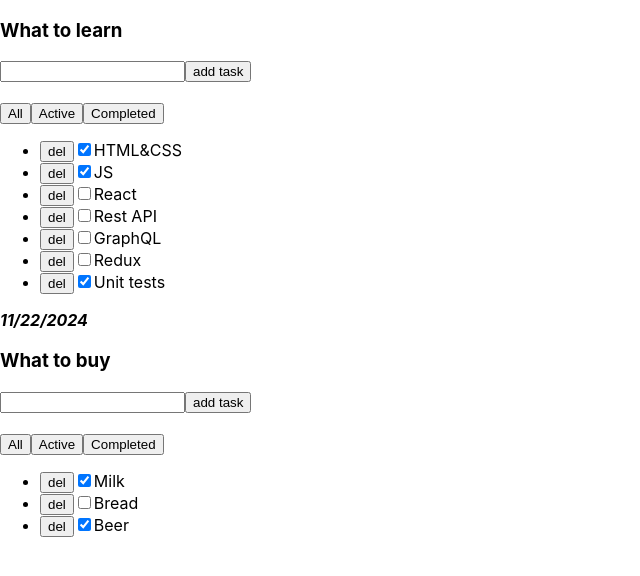
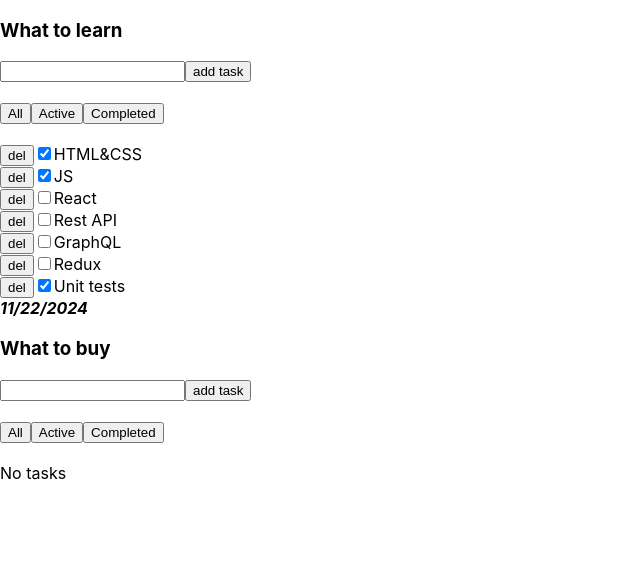
Before and after one commit to Odinokun/ca-todo-practice, a React (Create React App) app: page / in a window 1280 px wide. Shown: the top 576 px of the page, without its empty margins (0-640 px from the left). Built offline with nearby package versions, Linux system fonts and the light colour scheme.

Commit message:
Refactor App and Todolist components to remove unused styles and tasks; display message when no tasks are available

```diff
--- a/src/App.css
+++ b/src/App.css
@@ -1,38 +1,5 @@
-.App {
-  text-align: center;
+ul {
+  margin: 0;
+  padding: 0;
+  list-style: none;
 }
-
-.App-logo {
-  height: 40vmin;
-  pointer-events: none;
-}
-
-@media (prefers-reduced-motion: no-preference) {
-  .App-logo {
-    animation: App-logo-spin infinite 20s linear;
-  }
-}
-
-.App-header {
-  background-color: #282c34;
-  min-height: 100vh;
-  display: flex;
-  flex-direction: column;
-  align-items: center;
-  justify-content: center;
-  font-size: calc(10px + 2vmin);
-  color: white;
-}
-
-.App-link {
-  color: #61dafb;
-}
-
-@keyframes App-logo-spin {
-  from {
-    transform: rotate(0deg);
-  }
-  to {
-    transform: rotate(360deg);
-  }
-}
--- a/src/App.tsx
+++ b/src/App.tsx
@@ -18,11 +18,7 @@ function App() {
     { id: 7, title: 'Unit tests', isDone: true },
   ];
 
-  const tasks2: TaskType[] = [
-    { id: 1, title: 'Milk', isDone: true },
-    { id: 2, title: 'Bread', isDone: false },
-    { id: 3, title: 'Beer', isDone: true },
-  ];
+  const tasks2: TaskType[] = [];
 
   return (
     <div className=''>
--- a/src/components/Todolist.tsx
+++ b/src/components/Todolist.tsx
@@ -36,8 +36,9 @@ export const Todolist: FC<PropsType> = ({
         <Button name={'Active'} onClick={() => {}} />
         <Button name={'Completed'} onClick={() => {}} />
       </div>
+      <br />
 
-      <ul>{tasksList}</ul>
+      {tasksList.length ? <ul>{tasksList}</ul> : <span>No tasks</span>}
 
       <strong>
         <i>{date}</i>
```
